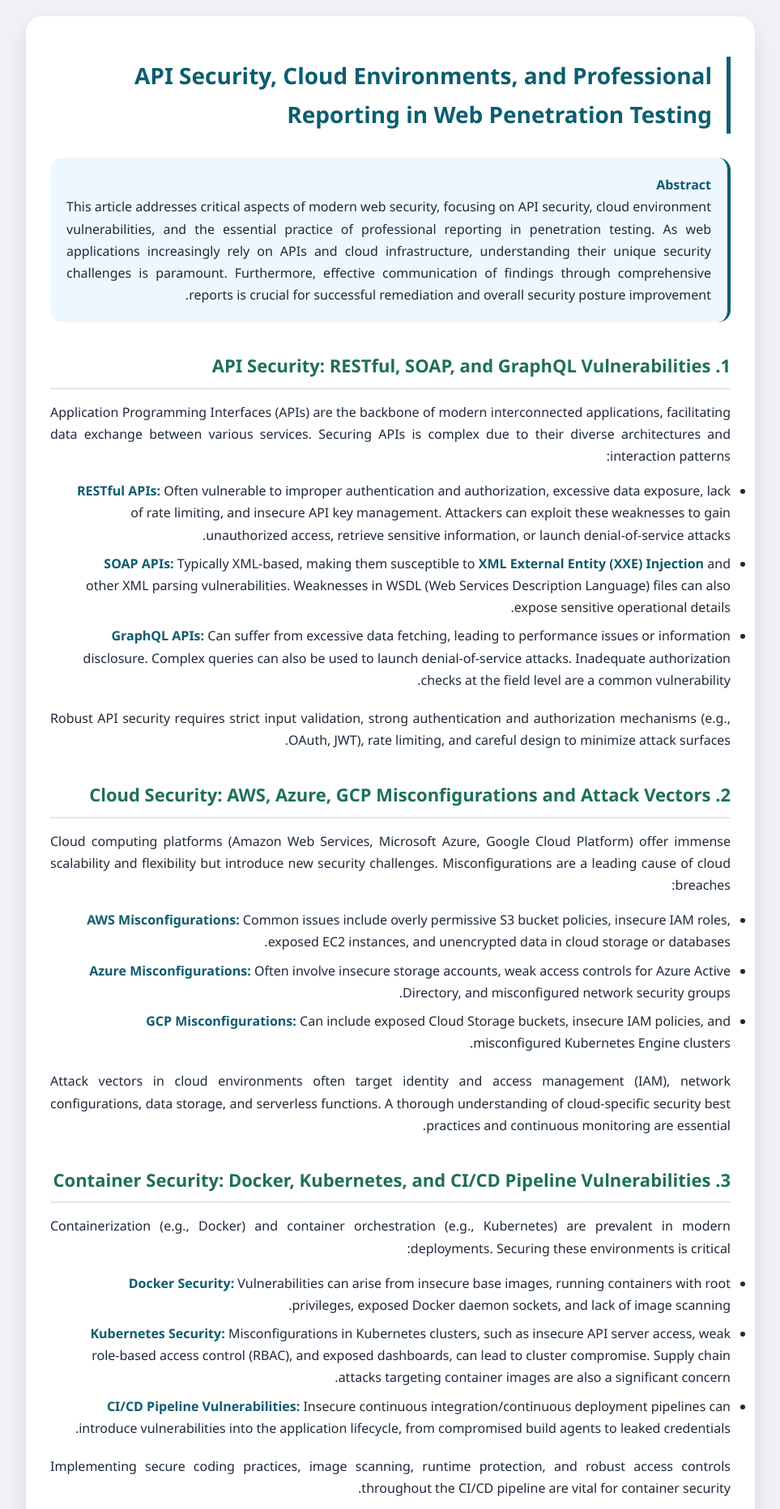
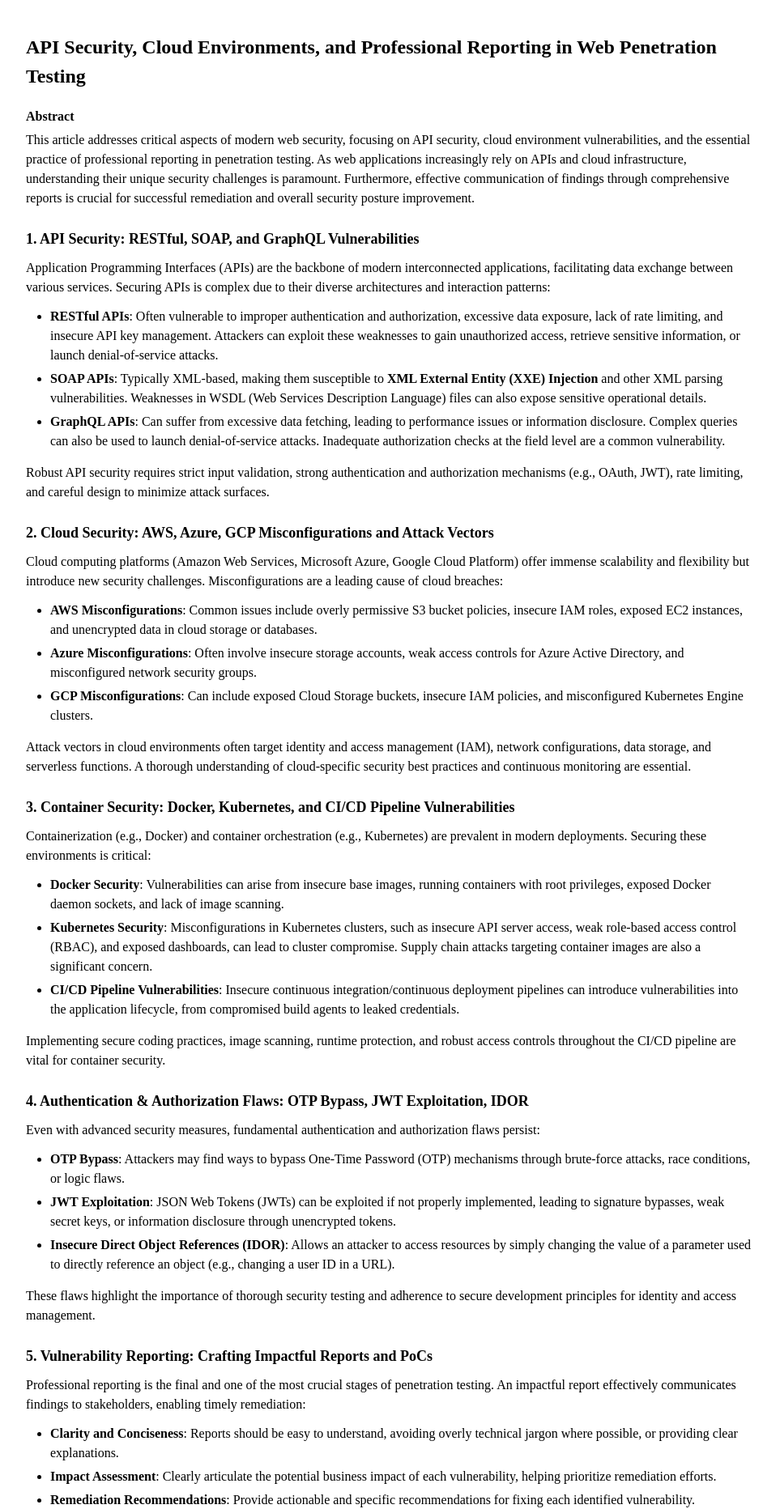
Before and after one commit to sepidehnaghibi2023-boop/Article-, a plain HTML site: page index.html in a window 1280 px wide. Shown: the top 1864 px of the page at 81% size, without its empty margins (158-1121 px from the left). Drawn offline with Linux system fonts and the light colour scheme.

Commit message:
Add files via upload

```diff
--- a/index.html
+++ b/index.html
@@ -1,9 +1,9 @@
 <!DOCTYPE html>
-<html lang="fa" dir="rtl">
+<html lang="en">
 <head>
     <meta charset="UTF-8">
     <meta name="viewport" content="width=device-width, initial-scale=1.0">
-    <title>امنیت API و گزارش‌دهی حرفه‌ای در تست نفوذ وب</title>
+    <title>API Security, Cloud Environments, and Professional Reporting in Web Penetration Testing</title>
     <style>
         * {
             margin: 0;
@@ -11,81 +11,51 @@
             box-sizing: border-box;
         }
         body {
-            background: #f0f2f5;
-            font-family: 'Segoe UI', Tahoma, Geneva, Verdana, sans-serif;
-            padding: 20px;
-            line-height: 1.7;
-            color: #1e2a3a;
+            background: white;
+            font-family: 'Times New Roman', Times, serif;
+            padding: 40px 20px;
+            line-height: 1.5;
+            color: black;
         }
         .container {
             max-width: 900px;
             margin: 0 auto;
             background: white;
-            border-radius: 20px;
-            box-shadow: 0 10px 30px rgba(0,0,0,0.1);
-            padding: 40px 30px;
+            padding: 0;
         }
         h1 {
-            font-size: 28px;
-            color: #0a5e6f;
-            border-right: 5px solid #0a5e6f;
-            padding-right: 18px;
-            margin-bottom: 30px;
-            margin-top: 10px;
+            font-size: 24px;
+            font-weight: bold;
+            margin-bottom: 20px;
+            margin-top: 0;
+            text-align: left;
         }
         h2 {
-            font-size: 22px;
-            color: #1e6f5c;
-            margin-top: 35px;
-            margin-bottom: 15px;
-            padding-bottom: 8px;
-            border-bottom: 2px solid #e2e8f0;
-        }
-        h3 {
             font-size: 18px;
-            color: #2c3e50;
+            font-weight: bold;
             margin-top: 25px;
             margin-bottom: 10px;
         }
         p {
-            margin-bottom: 16px;
-            text-align: justify;
+            margin-bottom: 12px;
+            text-align: left;
         }
         ul, ol {
-            margin: 15px 0 20px 30px;
+            margin: 10px 0 15px 30px;
         }
         li {
-            margin-bottom: 8px;
-        }
-        strong {
-            color: #0f5b6f;
+            margin-bottom: 5px;
         }
         .abstract {
-            background: #eef7ff;
-            padding: 20px;
-            border-radius: 15px;
-            margin: 25px 0;
-            border-right: 4px solid #0a5e6f;
+            margin: 20px 0;
         }
         .abstract p {
-            margin-bottom: 0;
+            margin-bottom: 5px;
         }
         hr {
             margin: 30px 0;
             border: none;
-            height: 1px;
-            background: linear-gradient(to left, #ccc, transparent);
-        }
-        @media (max-width: 600px) {
-            .container {
-                padding: 25px 18px;
-            }
-            h1 {
-                font-size: 22px;
-            }
-            h2 {
-                font-size: 19px;
-            }
+            border-top: 1px solid #ccc;
         }
     </style>
 </head>
@@ -94,68 +64,68 @@
     <h1>API Security, Cloud Environments, and Professional Reporting in Web Penetration Testing</h1>
 
     <div class="abstract">
-        <p><strong>Abstract</strong><br>
-        This article addresses critical aspects of modern web security, focusing on API security, cloud environment vulnerabilities, and the essential practice of professional reporting in penetration testing. As web applications increasingly rely on APIs and cloud infrastructure, understanding their unique security challenges is paramount. Furthermore, effective communication of findings through comprehensive reports is crucial for successful remediation and overall security posture improvement.</p>
+        <p><strong>Abstract</strong></p>
+        <p>This article addresses critical aspects of modern web security, focusing on API security, cloud environment vulnerabilities, and the essential practice of professional reporting in penetration testing. As web applications increasingly rely on APIs and cloud infrastructure, understanding their unique security challenges is paramount. Furthermore, effective communication of findings through comprehensive reports is crucial for successful remediation and overall security posture improvement.</p>
     </div>
 
     <h2>1. API Security: RESTful, SOAP, and GraphQL Vulnerabilities</h2>
     <p>Application Programming Interfaces (APIs) are the backbone of modern interconnected applications, facilitating data exchange between various services. Securing APIs is complex due to their diverse architectures and interaction patterns:</p>
     <ul>
-        <li><strong>RESTful APIs:</strong> Often vulnerable to improper authentication and authorization, excessive data exposure, lack of rate limiting, and insecure API key management. Attackers can exploit these weaknesses to gain unauthorized access, retrieve sensitive information, or launch denial-of-service attacks.</li>
-        <li><strong>SOAP APIs:</strong> Typically XML-based, making them susceptible to <strong>XML External Entity (XXE) Injection</strong> and other XML parsing vulnerabilities. Weaknesses in WSDL (Web Services Description Language) files can also expose sensitive operational details.</li>
-        <li><strong>GraphQL APIs:</strong> Can suffer from excessive data fetching, leading to performance issues or information disclosure. Complex queries can also be used to launch denial-of-service attacks. Inadequate authorization checks at the field level are a common vulnerability.</li>
+        <li><strong>RESTful APIs</strong>: Often vulnerable to improper authentication and authorization, excessive data exposure, lack of rate limiting, and insecure API key management. Attackers can exploit these weaknesses to gain unauthorized access, retrieve sensitive information, or launch denial-of-service attacks.</li>
+        <li><strong>SOAP APIs</strong>: Typically XML-based, making them susceptible to <strong>XML External Entity (XXE) Injection</strong> and other XML parsing vulnerabilities. Weaknesses in WSDL (Web Services Description Language) files can also expose sensitive operational details.</li>
+        <li><strong>GraphQL APIs</strong>: Can suffer from excessive data fetching, leading to performance issues or information disclosure. Complex queries can also be used to launch denial-of-service attacks. Inadequate authorization checks at the field level are a common vulnerability.</li>
     </ul>
     <p>Robust API security requires strict input validation, strong authentication and authorization mechanisms (e.g., OAuth, JWT), rate limiting, and careful design to minimize attack surfaces.</p>
 
     <h2>2. Cloud Security: AWS, Azure, GCP Misconfigurations and Attack Vectors</h2>
     <p>Cloud computing platforms (Amazon Web Services, Microsoft Azure, Google Cloud Platform) offer immense scalability and flexibility but introduce new security challenges. Misconfigurations are a leading cause of cloud breaches:</p>
     <ul>
-        <li><strong>AWS Misconfigurations:</strong> Common issues include overly permissive S3 bucket policies, insecure IAM roles, exposed EC2 instances, and unencrypted data in cloud storage or databases.</li>
-        <li><strong>Azure Misconfigurations:</strong> Often involve insecure storage accounts, weak access controls for Azure Active Directory, and misconfigured network security groups.</li>
-        <li><strong>GCP Misconfigurations:</strong> Can include exposed Cloud Storage buckets, insecure IAM policies, and misconfigured Kubernetes Engine clusters.</li>
+        <li><strong>AWS Misconfigurations</strong>: Common issues include overly permissive S3 bucket policies, insecure IAM roles, exposed EC2 instances, and unencrypted data in cloud storage or databases.</li>
+        <li><strong>Azure Misconfigurations</strong>: Often involve insecure storage accounts, weak access controls for Azure Active Directory, and misconfigured network security groups.</li>
+        <li><strong>GCP Misconfigurations</strong>: Can include exposed Cloud Storage buckets, insecure IAM policies, and misconfigured Kubernetes Engine clusters.</li>
     </ul>
     <p>Attack vectors in cloud environments often target identity and access management (IAM), network configurations, data storage, and serverless functions. A thorough understanding of cloud-specific security best practices and continuous monitoring are essential.</p>
 
     <h2>3. Container Security: Docker, Kubernetes, and CI/CD Pipeline Vulnerabilities</h2>
     <p>Containerization (e.g., Docker) and container orchestration (e.g., Kubernetes) are prevalent in modern deployments. Securing these environments is critical:</p>
     <ul>
-        <li><strong>Docker Security:</strong> Vulnerabilities can arise from insecure base images, running containers with root privileges, exposed Docker daemon sockets, and lack of image scanning.</li>
-        <li><strong>Kubernetes Security:</strong> Misconfigurations in Kubernetes clusters, such as insecure API server access, weak role-based access control (RBAC), and exposed dashboards, can lead to cluster compromise. Supply chain attacks targeting container images are also a significant concern.</li>
-        <li><strong>CI/CD Pipeline Vulnerabilities:</strong> Insecure continuous integration/continuous deployment pipelines can introduce vulnerabilities into the application lifecycle, from compromised build agents to leaked credentials.</li>
+        <li><strong>Docker Security</strong>: Vulnerabilities can arise from insecure base images, running containers with root privileges, exposed Docker daemon sockets, and lack of image scanning.</li>
+        <li><strong>Kubernetes Security</strong>: Misconfigurations in Kubernetes clusters, such as insecure API server access, weak role-based access control (RBAC), and exposed dashboards, can lead to cluster compromise. Supply chain attacks targeting container images are also a significant concern.</li>
+        <li><strong>CI/CD Pipeline Vulnerabilities</strong>: Insecure continuous integration/continuous deployment pipelines can introduce vulnerabilities into the application lifecycle, from compromised build agents to leaked credentials.</li>
     </ul>
     <p>Implementing secure coding practices, image scanning, runtime protection, and robust access controls throughout the CI/CD pipeline are vital for container security.</p>
 
     <h2>4. Authentication & Authorization Flaws: OTP Bypass, JWT Exploitation, IDOR</h2>
     <p>Even with advanced security measures, fundamental authentication and authorization flaws persist:</p>
     <ul>
-        <li><strong>OTP Bypass:</strong> Attackers may find ways to bypass One-Time Password (OTP) mechanisms through brute-force attacks, race conditions, or logic flaws.</li>
-        <li><strong>JWT Exploitation:</strong> JSON Web Tokens (JWTs) can be exploited if not properly implemented, leading to signature bypasses, weak secret keys, or information disclosure through unencrypted tokens.</li>
-        <li><strong>Insecure Direct Object References (IDOR):</strong> Allows an attacker to access resources by simply changing the value of a parameter used to directly reference an object (e.g., changing a user ID in a URL).</li>
+        <li><strong>OTP Bypass</strong>: Attackers may find ways to bypass One-Time Password (OTP) mechanisms through brute-force attacks, race conditions, or logic flaws.</li>
+        <li><strong>JWT Exploitation</strong>: JSON Web Tokens (JWTs) can be exploited if not properly implemented, leading to signature bypasses, weak secret keys, or information disclosure through unencrypted tokens.</li>
+        <li><strong>Insecure Direct Object References (IDOR)</strong>: Allows an attacker to access resources by simply changing the value of a parameter used to directly reference an object (e.g., changing a user ID in a URL).</li>
     </ul>
     <p>These flaws highlight the importance of thorough security testing and adherence to secure development principles for identity and access management.</p>
 
     <h2>5. Vulnerability Reporting: Crafting Impactful Reports and PoCs</h2>
     <p>Professional reporting is the final and one of the most crucial stages of penetration testing. An impactful report effectively communicates findings to stakeholders, enabling timely remediation:</p>
     <ul>
-        <li><strong>Clarity and Conciseness:</strong> Reports should be easy to understand, avoiding overly technical jargon where possible, or providing clear explanations.</li>
-        <li><strong>Impact Assessment:</strong> Clearly articulate the potential business impact of each vulnerability, helping prioritize remediation efforts.</li>
-        <li><strong>Remediation Recommendations:</strong> Provide actionable and specific recommendations for fixing each identified vulnerability.</li>
-        <li><strong>Proof-of-Concepts (PoCs):</strong> Include detailed PoCs to demonstrate the exploitability of vulnerabilities, often with screenshots or video recordings, to aid developers in reproduction and fix.</li>
+        <li><strong>Clarity and Conciseness</strong>: Reports should be easy to understand, avoiding overly technical jargon where possible, or providing clear explanations.</li>
+        <li><strong>Impact Assessment</strong>: Clearly articulate the potential business impact of each vulnerability, helping prioritize remediation efforts.</li>
+        <li><strong>Remediation Recommendations</strong>: Provide actionable and specific recommendations for fixing each identified vulnerability.</li>
+        <li><strong>Proof-of-Concepts (PoCs)</strong>: Include detailed PoCs to demonstrate the exploitability of vulnerabilities, often with screenshots or video recordings, to aid developers in reproduction and fix.</li>
     </ul>
 
     <h2>6. Bug Bounty Methodologies: Advanced Recon Workflows and Target Selection</h2>
     <p>Bug bounty programs incentivize security researchers to find and report vulnerabilities. Effective bug bounty hunting often involves advanced methodologies:</p>
     <ul>
-        <li><strong>Advanced Reconnaissance:</strong> Going beyond basic information gathering to uncover hidden subdomains, forgotten assets, and obscure functionalities.</li>
-        <li><strong>Target Selection:</strong> Strategically choosing targets based on potential impact, scope, and the likelihood of finding vulnerabilities.</li>
-        <li><strong>Workflow Automation:</strong> Utilizing scripts and tools to automate repetitive tasks in reconnaissance and vulnerability discovery.</li>
+        <li><strong>Advanced Reconnaissance</strong>: Going beyond basic information gathering to uncover hidden subdomains, forgotten assets, and obscure functionalities.</li>
+        <li><strong>Target Selection</strong>: Strategically choosing targets based on potential impact, scope, and the likelihood of finding vulnerabilities.</li>
+        <li><strong>Workflow Automation</strong>: Utilizing scripts and tools to automate repetitive tasks in reconnaissance and vulnerability discovery.</li>
     </ul>
 
     <h2>7. Conclusion</h2>
     <p>Modern web security demands a deep understanding of API vulnerabilities, cloud misconfigurations, container security, and persistent authentication/authorization flaws. Beyond technical exploitation, the ability to craft professional, impactful reports is essential for driving security improvements. As the threat landscape evolves, continuous learning and adaptation in these areas are critical for safeguarding web applications and their underlying infrastructure.</p>
 
     <hr>
-    <p style="font-size: 14px; color: #6c757d; text-align: center;">&copy; 2025 | Published with GitHub Pages</p>
+    <p style="font-size: 12px; color: #666; text-align: center;">© 2025 | Published with GitHub Pages</p>
 </div>
 </body>
 </html>
```
